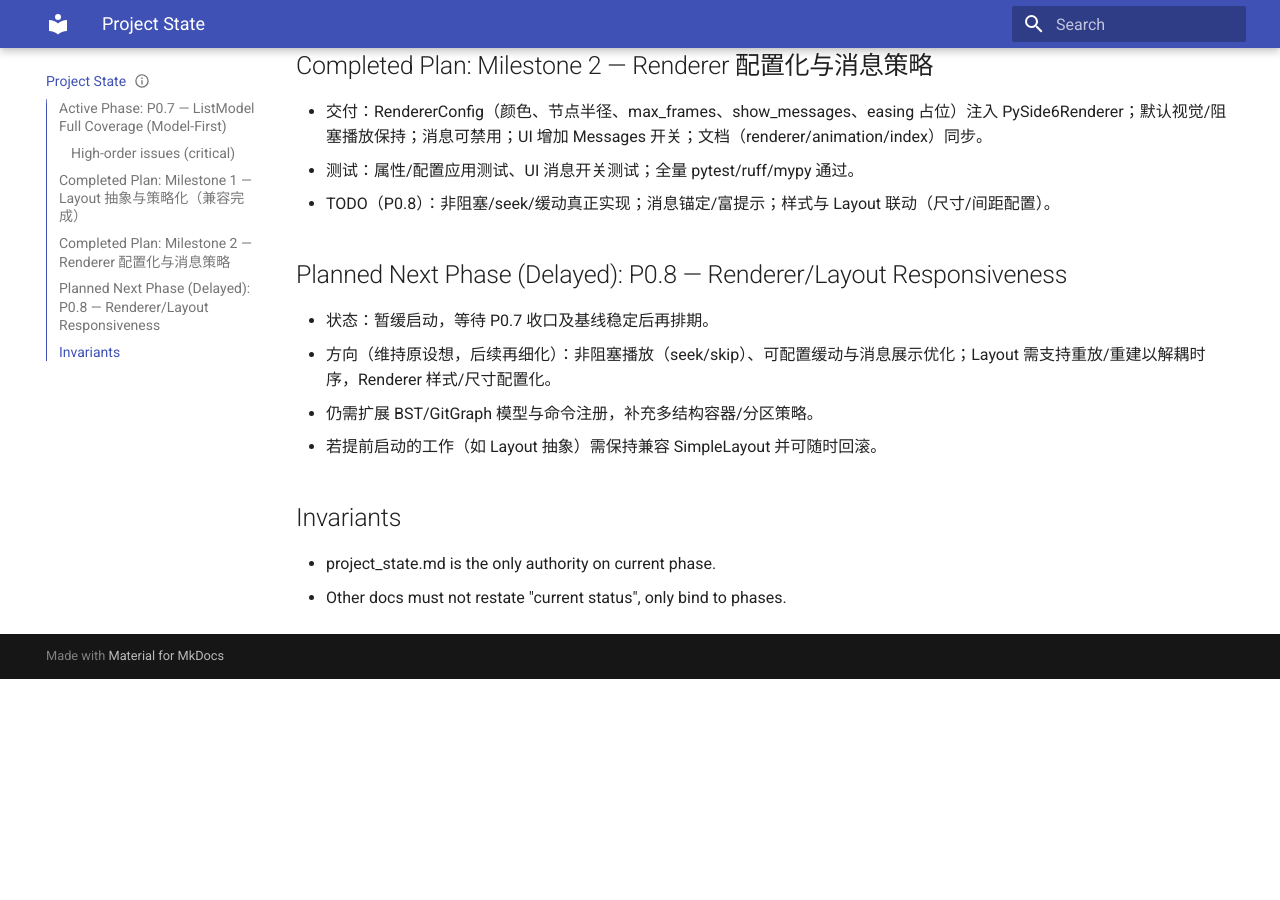
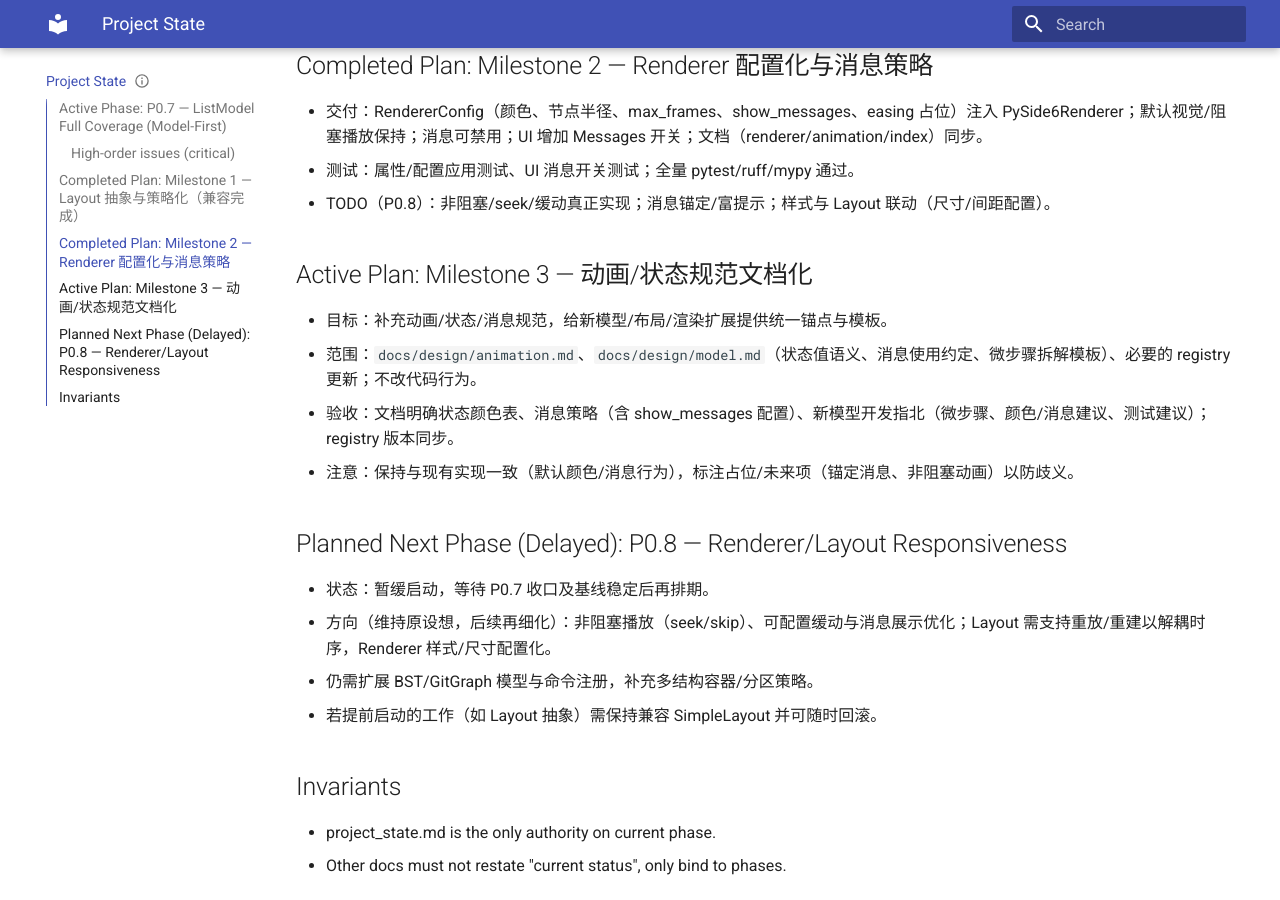
Before and after one commit to elecdot/ds-vis, an MkDocs documentation site: the page built from docs/project_state.md, in a window 1280 px wide and 900 px high, scrolled down 1483 px. Built offline with MkDocs 1.6.1 and Material for MkDocs 9.7.7, drawn with Linux system fonts in a browser that asks for light colours; before the commit the page ends 2162 px from its top, so only the background shows below that.

Commit message:
docs: prepare for Milestone 3 animation docs update

```diff
--- a/docs/project_state.md
+++ b/docs/project_state.md
@@ -46,6 +46,12 @@ This document captures the active delivery phase, what is complete, current assu
 - 测试：属性/配置应用测试、UI 消息开关测试；全量 pytest/ruff/mypy 通过。
 - TODO（P0.8）：非阻塞/seek/缓动真正实现；消息锚定/富提示；样式与 Layout 联动（尺寸/间距配置）。
 
+## Active Plan: Milestone 3 — 动画/状态规范文档化
+- 目标：补充动画/状态/消息规范，给新模型/布局/渲染扩展提供统一锚点与模板。
+- 范围：`docs/design/animation.md`、`docs/design/model.md`（状态值语义、消息使用约定、微步骤拆解模板）、必要的 registry 更新；不改代码行为。
+- 验收：文档明确状态颜色表、消息策略（含 show_messages 配置）、新模型开发指北（微步骤、颜色/消息建议、测试建议）；registry 版本同步。
+- 注意：保持与现有实现一致（默认颜色/消息行为），标注占位/未来项（锚定消息、非阻塞动画）以防歧义。
+
 ## Planned Next Phase (Delayed): P0.8 — Renderer/Layout Responsiveness
 - 状态：暂缓启动，等待 P0.7 收口及基线稳定后再排期。
 - 方向（维持原设想，后续再细化）：非阻塞播放（seek/skip）、可配置缓动与消息展示优化；Layout 需支持重放/重建以解耦时序，Renderer 样式/尺寸配置化。
```
Also changed, not shown: other parts of docs/project_state.md (+1 -1 lines).
